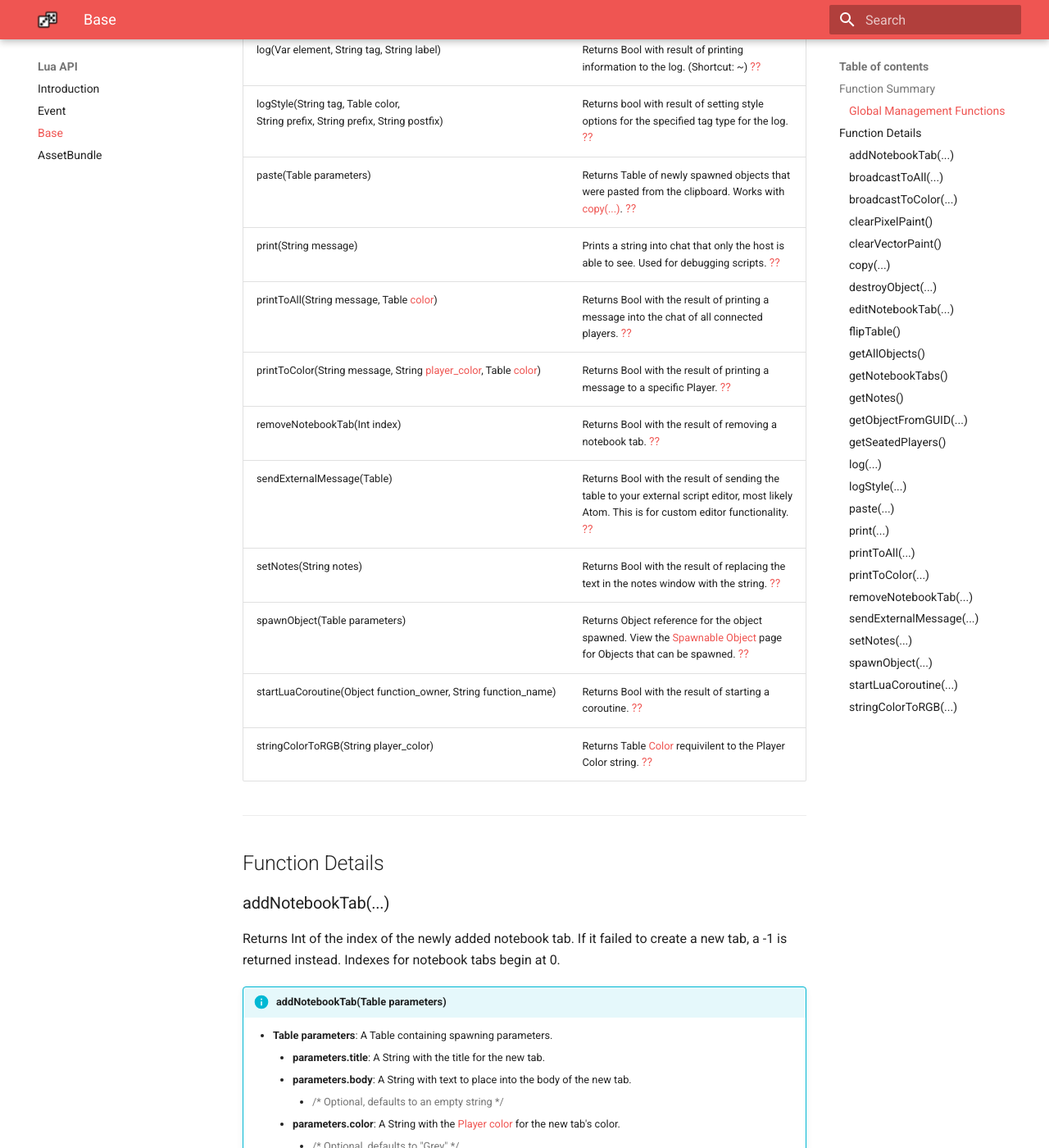
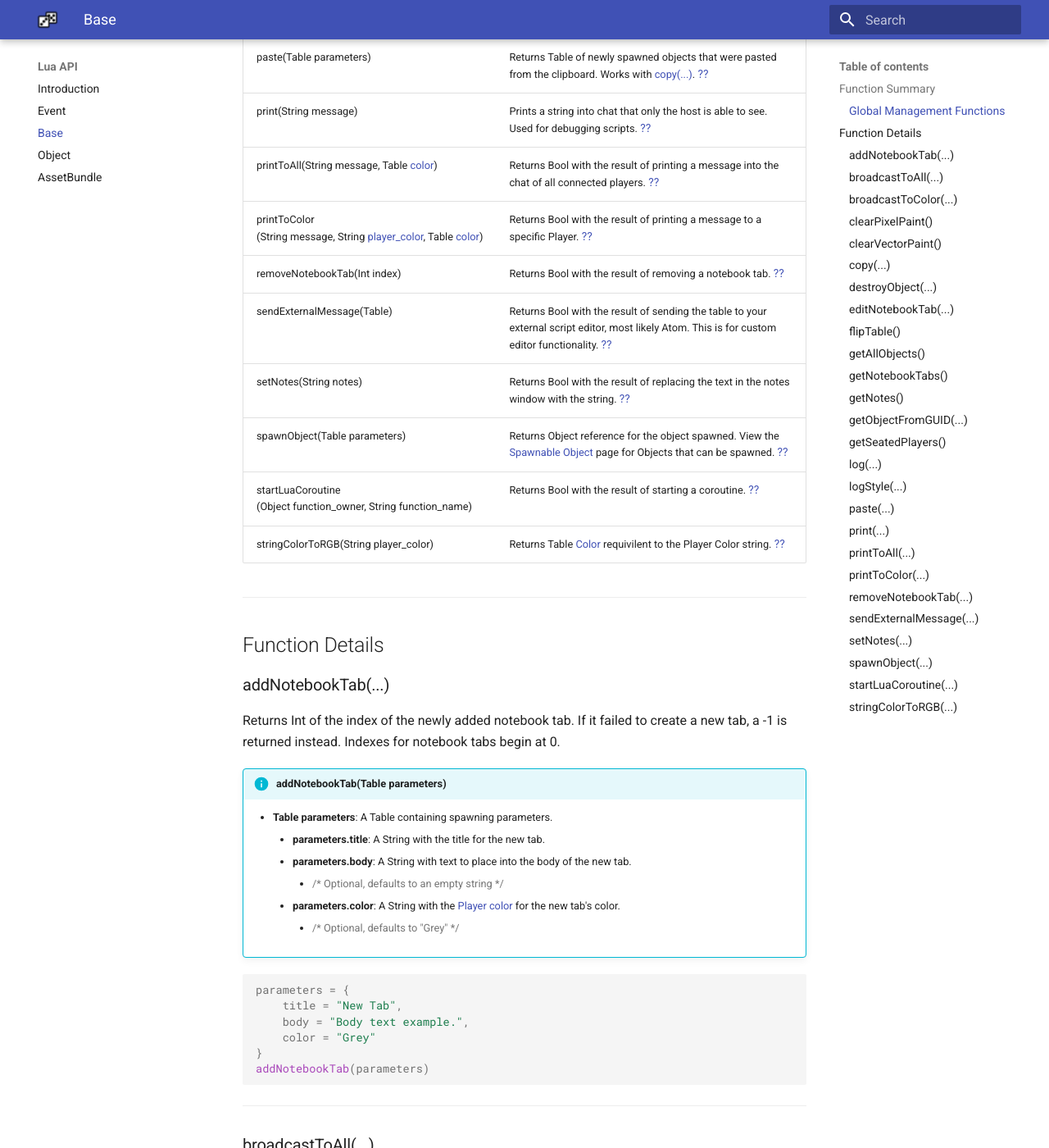
Before and after one commit to MisterStump/TTS-Scripting-Doc, an MkDocs documentation site: the page built from docs/base.md, in a window 1280 px wide and 1400 px high, scrolled down 1346 px. Shown: the whole window at 82% size. Built offline with MkDocs 1.6.1 and Material for MkDocs 9.7.7, drawn with Linux system fonts in a browser that asks for light colours; old or Windows-style settings are respelled for this version of MkDocs.

Commit message:
Initial Commit

```diff
--- a/docs/base.md
+++ b/docs/base.md
@@ -25,12 +25,12 @@ logStyle(String tag, Table color,<br> String prefix, String prefix, String postf
 paste(Table parameters) | Returns Table of newly spawned objects that were pasted from the clipboard. Works with [copy(...)](#copy). [&#8263;](#paste)
 print(String message) | Prints a string into chat that only the host is able to see. Used for debugging scripts. [&#8263;](#print)
 printToAll(String message, Table [color](#color)) | Returns Bool with the result of printing a message into the chat of all connected players. [&#8263;](#printtoall)
-printToColor(String message, String [player_color](#color), Table [color](#color)) | Returns Bool with the result of printing a message to a specific Player. [&#8263;](#printtocolor)
+printToColor<br>(String message, String [player_color](#color), Table [color](#color)) | Returns Bool with the result of printing a message to a specific Player. [&#8263;](#printtocolor)
 removeNotebookTab(Int index) | Returns Bool with the result of removing a notebook tab. [&#8263;](#removenotebooktab)
 sendExternalMessage(Table) | Returns Bool with the result of sending the table to your external script editor, most likely Atom. This is for custom editor functionality. [&#8263;](#sendexternalmessage)
 setNotes(String notes) | Returns Bool with the result of replacing the text in the notes window with the string. [&#8263;](#setnotes)
 spawnObject(Table parameters) | Returns Object reference for the object spawned. View the [Spawnable Object](spawnableobject) page for Objects that can be spawned. [&#8263;](#spawnobject)
-startLuaCoroutine(Object function_owner, String function_name) | Returns Bool with the result of starting a coroutine. [&#8263;](#startluacoroutine)
+startLuaCoroutine<br>(Object function_owner, String function_name) | Returns Bool with the result of starting a coroutine. [&#8263;](#startluacoroutine)
 stringColorToRGB(String player_color) | Returns Table [Color](color) requivilent to the Player Color string. [&#8263;](#stringcolortorgb)
 
 
--- a/mkdocs.yml
+++ b/mkdocs.yml
@@ -2,8 +2,8 @@ site_name: Tabletop Simulator Scripting Documentation
 theme:
   name: 'material'
   palette:
-    primary: 'red'
-    accent: 'red'
+    primary: 'indigo'
+    accent: 'indigo'
   feature:
     tabs: true
   logo: 'img/Icon-Dice.png'
@@ -41,4 +41,5 @@ pages:
     - Introduction: luaapi.md
     - Event: event.md
     - Base: base.md
+    - Object: object.md
     - AssetBundle : assetbundle.md
```
Also changed, not shown: docs/object.md (added, +88 -0 lines), site/404.html, site/assetbundle/index.html, site/atom/index.html, site/externaleditorapi/index.html, site/index.html, site/luaapi/index.html, site/overview/index.html, site/search/search_index.json.
